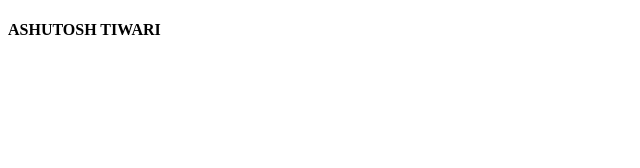
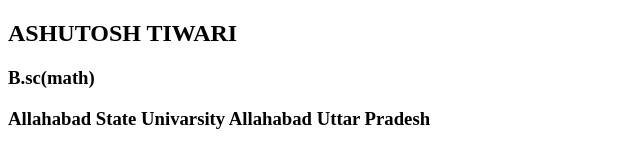
Before and after one commit to Ashu6307/My_Portfolio, a plain HTML site: page index.html in a window 1280 px wide. Shown: the whole page, without its empty margins (0-640 px from the left). Drawn offline with Linux system fonts and the light colour scheme.

Commit message:
Update index.html

```diff
--- a/index.html
+++ b/index.html
@@ -3,9 +3,12 @@
 <head>
     <meta charset="UTF-8">
     <meta name="viewport" content="width=device-width, initial-scale=1.0">
-    <title>My Portfolio</title>
+    <title>ASHUTOSH TIWARI Portfolio</title>
+    <link rel="stylesheet" href="style.css">
 </head>
 <body>
-    <h4>ASHUTOSH TIWARI</h4>
+    <h2>ASHUTOSH TIWARI</h2>
+    <h3>B.sc(math) <p>Allahabad State Univarsity Allahabad Uttar Pradesh</p></h3>
+
 </body>
 </html>
```
